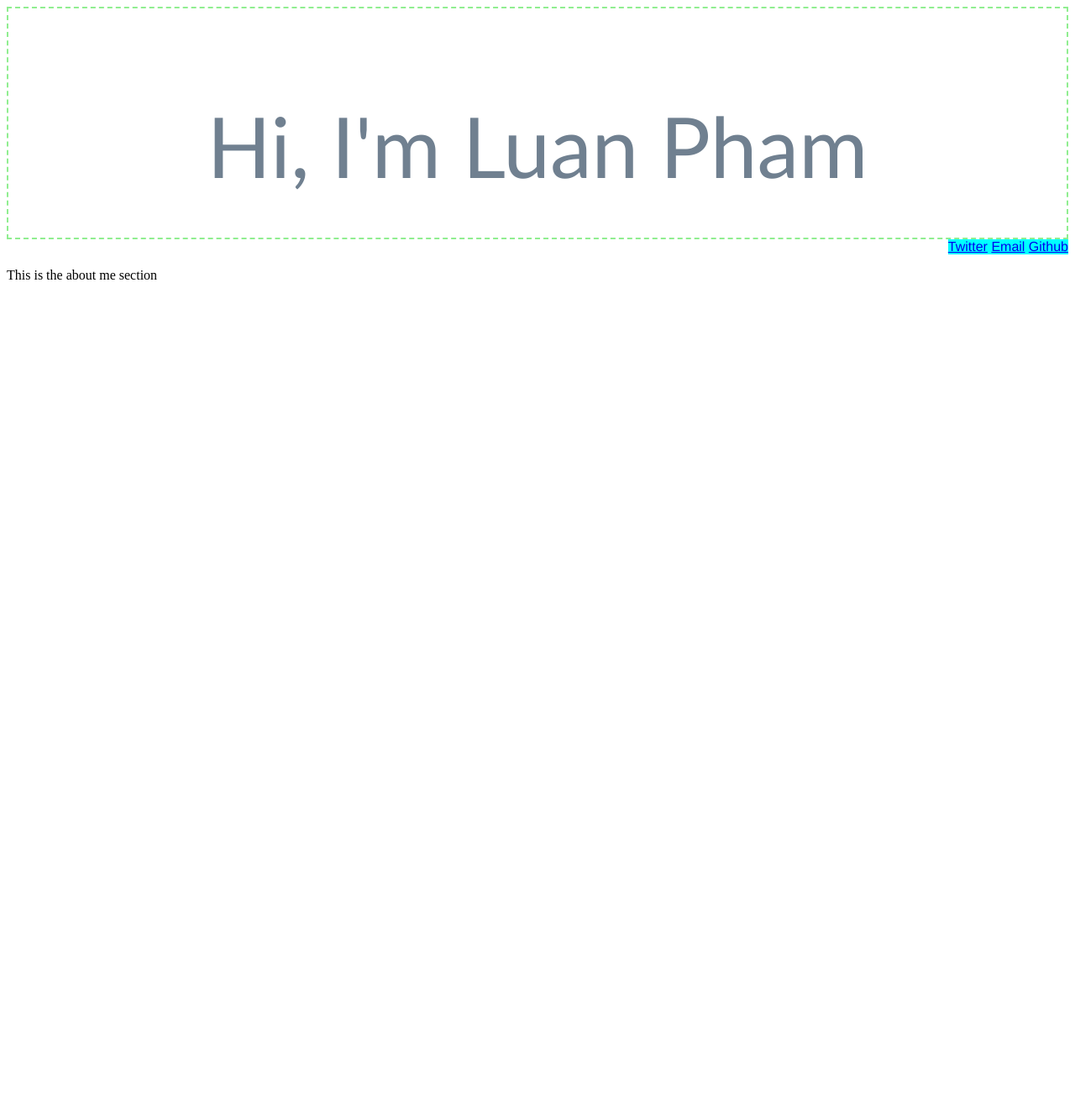
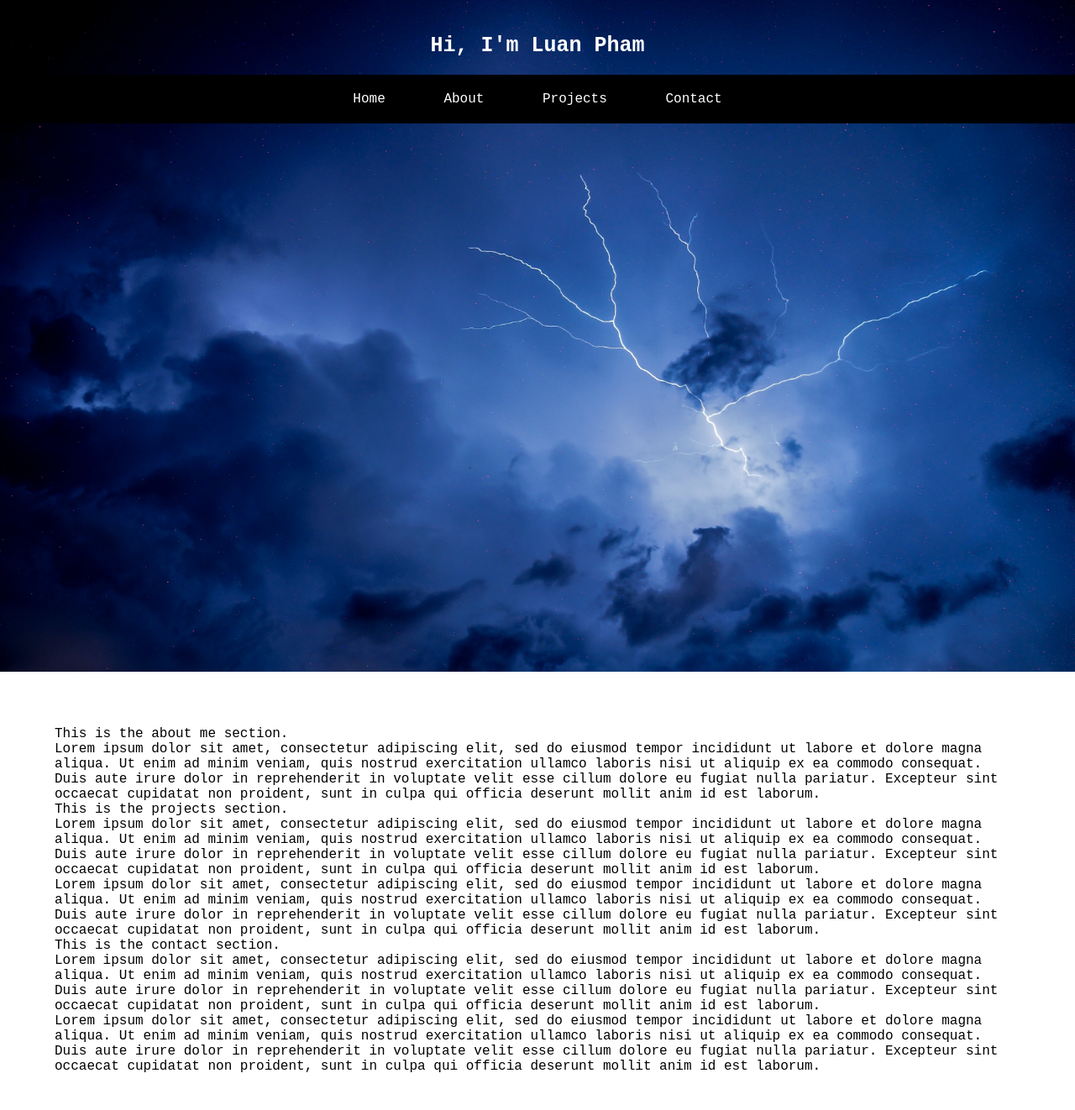
Before and after one commit to Luan-Pham/Portfolio, a plain HTML site: page index.html in a window 1280 px wide. Shown: the whole page at 84% size. Before the commit the page ends 800 px from the top, so only its background shows below. Drawn offline with Linux system fonts and the light colour scheme.

Commit message:
Redesign 1

```diff
--- a/assets/style.css
+++ /dev/null
@@ -1,25 +0,0 @@
-* {box-sizing: border-box;}
-
-h1,h2,h3,h4,h5,h6 {font-weight: 400;
-    font-family: 'Trebuchet MS', 'Lucida Sans Unicode', 'Lucida Grande', 'Lucida Sans', Arial, sans-serif;
-    font-size: 100px;
-    color: slategray}
-
-.name {margin:0px;
-    padding:20px;
-    border: 2px dashed lightgreen;
-    align-items: center;}
-
-.intro {display:flex;
-justify-content: center;
-margin-bottom:30px;
-}
-
-.navbar {display:flex;
-    justify-content:right}
-
-.contact {
-    text:white;
-    font-family: 'Franklin Gothic Medium', 'Arial Narrow', Arial, sans-serif;
-    background-color:aqua
-}
--- a/index.html
+++ b/index.html
@@ -4,25 +4,51 @@
     <meta charset="UTF-8">
     <meta http-equiv="X-UA-Compatible" content="IE=edge">
     <meta name="viewport" content="width=device-width, initial-scale=1.0">
-    <link rel="stylesheet" href="assets/style.css">
+    <link rel="stylesheet" href="./style.css">
     <title>Luan Pham </title>
 </head>
 <body>
-    <header>
-        <section class="name">
-            <h1 class="intro">Hi, I'm Luan Pham</h1>
-        </section>
-    </header>
-        <div class="navbar">
-            <nav class="contact">
-                <a href="https://twitter.com/Luan__Pham">Twitter</a>
-                <a href="mailto: phamexb@gmail.com">Email</a>
-                <a href="https://github.com/Luan-Pham">Github</a>
-            </nav>
+    <div class="header">
+        <nav id="navbar">
+            <h1 class="greeting">Hi, I'm Luan Pham</h1>
+            <ul id="menu">
+                <li>Home</li>
+                <li>About</li>
+                <li>Projects</li>
+                <li>Contact</li>
+            </ul>
+        </nav>
+    </div>
+<div class="content">
+    <section>This is the about me section.</section>
+        <p>Lorem ipsum dolor sit amet, consectetur adipiscing elit, sed do eiusmod tempor incididunt ut labore et dolore magna aliqua.
+            Ut enim ad minim veniam, quis nostrud exercitation ullamco laboris nisi ut aliquip ex ea commodo consequat.
+            Duis aute irure dolor in reprehenderit in voluptate velit esse cillum dolore eu fugiat nulla pariatur.
+            Excepteur sint occaecat cupidatat non proident, sunt in culpa qui officia deserunt mollit anim id est laborum.</p>
+    <section>This is the projects section.</section>
+        <p>Lorem ipsum dolor sit amet, consectetur adipiscing elit, sed do eiusmod tempor incididunt ut labore et dolore magna aliqua.
+        Ut enim ad minim veniam, quis nostrud exercitation ullamco laboris nisi ut aliquip ex ea commodo consequat.
+        Duis aute irure dolor in reprehenderit in voluptate velit esse cillum dolore eu fugiat nulla pariatur.
+        Excepteur sint occaecat cupidatat non proident, sunt in culpa qui officia deserunt mollit anim id est laborum.</p>
+        <p>Lorem ipsum dolor sit amet, consectetur adipiscing elit, sed do eiusmod tempor incididunt ut labore et dolore magna aliqua.
+            Ut enim ad minim veniam, quis nostrud exercitation ullamco laboris nisi ut aliquip ex ea commodo consequat.
+            Duis aute irure dolor in reprehenderit in voluptate velit esse cillum dolore eu fugiat nulla pariatur.
+            Excepteur sint occaecat cupidatat non proident, sunt in culpa qui officia deserunt mollit anim id est laborum.</p>
+    <section>This is the contact section.</section>
+
+        <p>Lorem ipsum dolor sit amet, consectetur adipiscing elit, sed do eiusmod tempor incididunt ut labore et dolore magna aliqua.
+        Ut enim ad minim veniam, quis nostrud exercitation ullamco laboris nisi ut aliquip ex ea commodo consequat.
+        Duis aute irure dolor in reprehenderit in voluptate velit esse cillum dolore eu fugiat nulla pariatur.
+        Excepteur sint occaecat cupidatat non proident, sunt in culpa qui officia deserunt mollit anim id est laborum.</p>
+        <p>Lorem ipsum dolor sit amet, consectetur adipiscing elit, sed do eiusmod tempor incididunt ut labore et dolore magna aliqua.
+            Ut enim ad minim veniam, quis nostrud exercitation ullamco laboris nisi ut aliquip ex ea commodo consequat.
+            Duis aute irure dolor in reprehenderit in voluptate velit esse cillum dolore eu fugiat nulla pariatur.
+            Excepteur sint occaecat cupidatat non proident, sunt in culpa qui officia deserunt mollit anim id est laborum.</p>
         </div>
-    <div>
-        <p>This is the about me section</p>
-    </div>
+
 
 </body>
+
+<script src="script.js"></script>
+
 </html>
--- /dev/null
+++ b/script.js
@@ -0,0 +1,11 @@
+window.onscroll = function() {myFunction()};
+
+var navbar = document.getElementById("navbar");
+
+var sticky = navbar.offsetTop;
+
+function myFunction() {
+  if (window.pageYOffset >= sticky) {
+    navbar.classList.add("sticky")
+  } else{
+    navbar.classList.remove("sticky")};}
--- /dev/null
+++ b/style.css
@@ -0,0 +1,47 @@
+* {box-sizing: border-box;
+    margin:0;
+    padding: 0;
+    font-family: 'Courier New', Courier, monospace;}
+
+.header {width: 100%;
+    height: 100vh;
+    background-image: url(assets/night.jpg);
+    background-position: center;
+    background-size: cover;
+    }
+
+.greeting {color:white;
+    font-size: 25px;
+    margin: 20px 0;
+}
+
+nav {
+    width: 100%;
+    padding: 20px 0;
+    text-align: center;
+}
+
+nav ul{background: black;
+    width:100%;
+    margin-top: 0px;
+    ;}
+
+nav ul li{
+    display: inline-block;
+    list-style: none;
+    margin: 20px 30px;
+    color: white;
+}
+
+.content {margin: 25px;
+    padding: 40px;}
+
+navbar.sticky {
+    position:fixed;
+    top:0;
+    width:100%;
+    background: black;
+    display: flex;
+    align-items: center;
+    justify-content: space-between;
+}
```
Also changed, not shown: assets/night.jpg (added), 1 other file.
